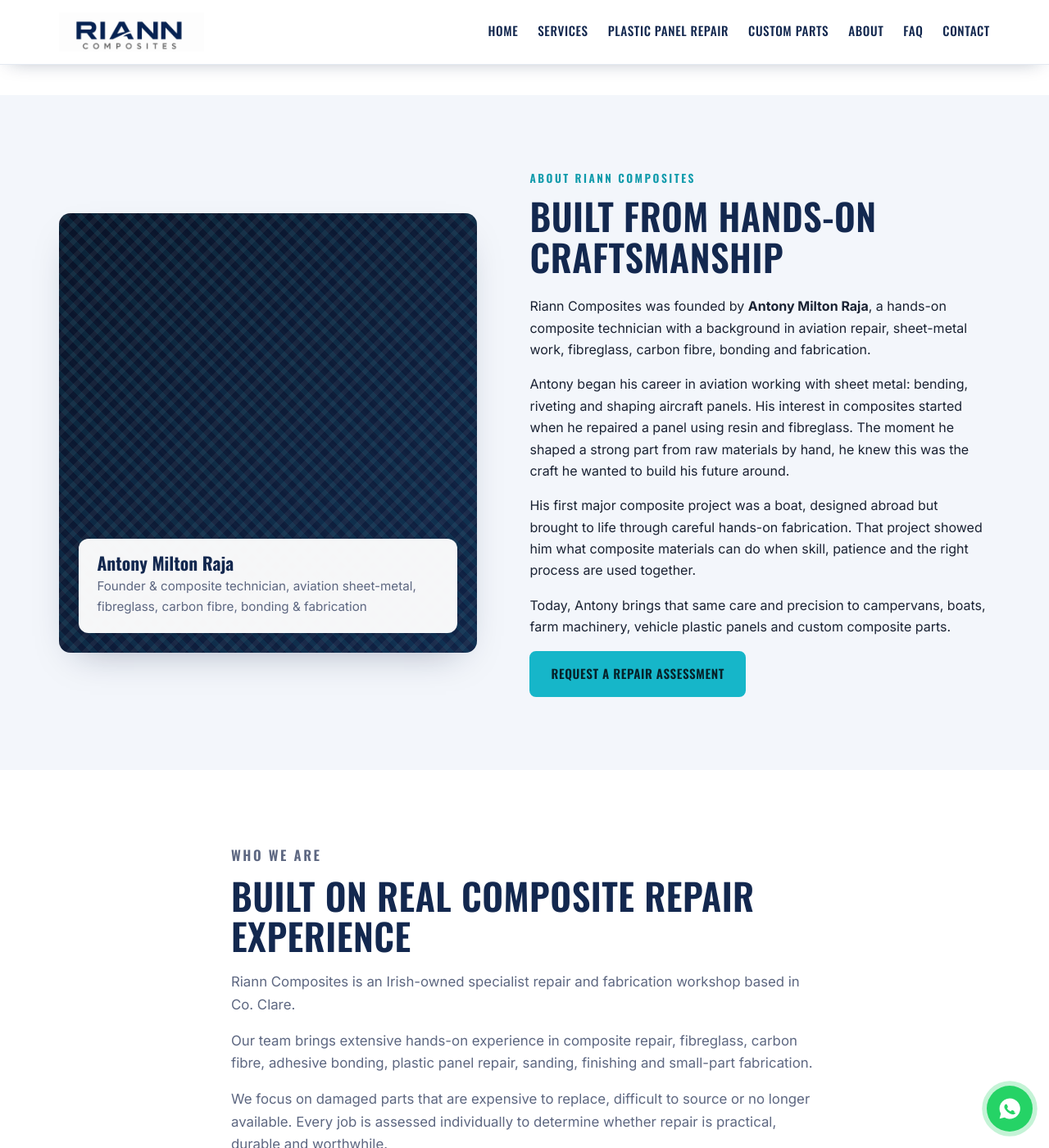
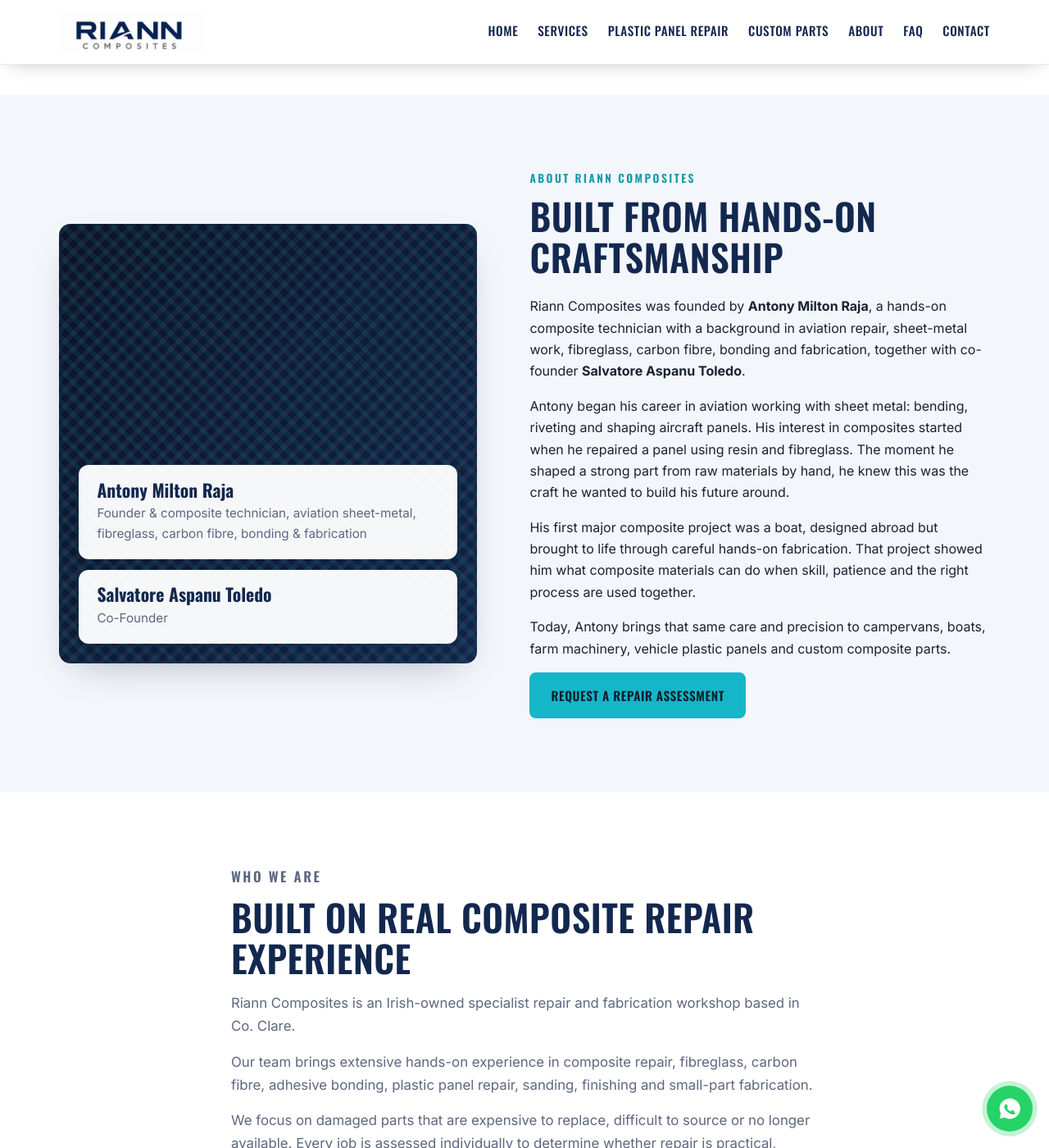
Before and after one commit to rgksugan/rianncomposites.ie, a Jekyll site: the page built from index.html, in a window 1280 px wide and 1400 px high, scrolled down 1606 px. Shown: the whole window at 82% size. Built offline with Jekyll 4.4.1, drawn with Linux system fonts in a browser that asks for light colours.

Commit message:
Add Salvatore Aspanu Toledo as co-founder
Co-Authored-By: Claude Opus 5.5 <noreply@anthropic.com>

```diff
--- a/assets/css/style.css
+++ b/assets/css/style.css
@@ -474,6 +474,11 @@ ul { margin: 0; padding: 0; list-style: none; }
 /* About founder quote panel */
 .about__stat--quote strong { font-size: 1.35rem; color: var(--navy); }
 .about__stat--quote span { display: block; margin-top: .3rem; }
+.about__founders {
+  position: absolute; left: 1.5rem; right: 1.5rem; bottom: 1.5rem;
+  display: flex; flex-direction: column; gap: .8rem;
+}
+.about__founders .about__stat { position: static; }
 
 /* Service card intros & notes */
 .service-card__intro { color: var(--ink); font-weight: 600; font-size: .95rem; margin: 0 0 .3rem; }
--- a/index.html
+++ b/index.html
@@ -87,9 +87,15 @@ description: >-
     <div class="about__media">
       <div class="about__panel">
         <span class="about__weave" aria-hidden="true"></span>
+        <div class="about__founders">
           <div class="about__stat about__stat--quote">
             <strong>Antony Milton Raja</strong>
             <span>Founder &amp; composite technician, aviation sheet-metal, fibreglass, carbon fibre, bonding &amp; fabrication</span>
+          </div>
+          <div class="about__stat about__stat--quote">
+            <strong>Salvatore Aspanu Toledo</strong>
+            <span>Co-Founder</span>
+          </div>
         </div>
       </div>
     </div>
@@ -98,7 +104,7 @@ description: >-
       <h2 class="section__title">Built from hands-on craftsmanship</h2>
       <p>Riann Composites was founded by <strong>Antony Milton Raja</strong>, a hands-on composite
         technician with a background in aviation repair, sheet-metal work, fibreglass, carbon fibre,
-        bonding and fabrication.</p>
+        bonding and fabrication, together with co-founder <strong>Salvatore Aspanu Toledo</strong>.</p>
       <p>Antony began his career in aviation working with sheet metal: bending, riveting and shaping
         aircraft panels. His interest in composites started when he repaired a panel using resin and
         fibreglass. The moment he shaped a strong part from raw materials by hand, he knew this was
@@ -520,11 +526,18 @@ description: >-
       }
     ]
   },
-  "founder": {
+  "founder": [
+    {
       "@type": "Person",
       "name": "Antony Milton Raja",
       "jobTitle": "Founder & Composite Technician"
+    },
+    {
+      "@type": "Person",
+      "name": "Salvatore Aspanu Toledo",
+      "jobTitle": "Co-Founder"
     }
+  ]
 }
 </script>
 
```
Lines whose indentation alone changed are shown as unchanged.
